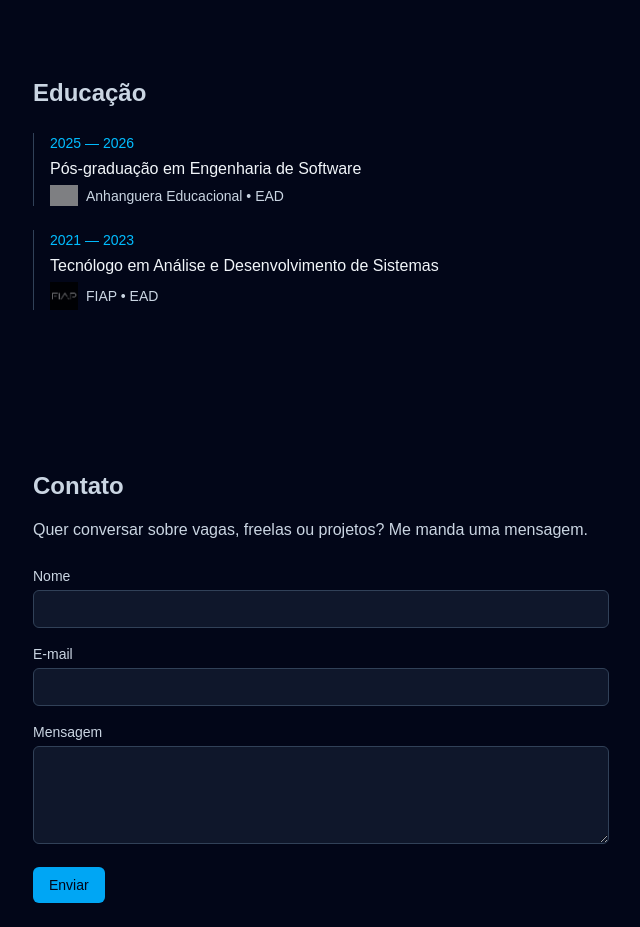
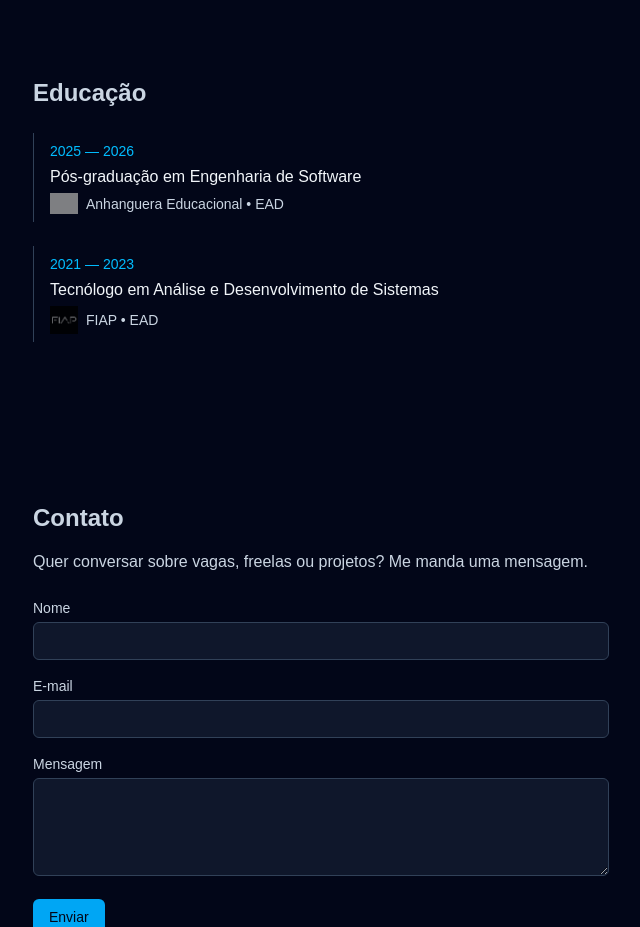
Before and after one commit to ManzanoW/my-portfolio, a Next.js app: page / in a window 1280 px wide. Shown: the part 1820-2747 px from the top of the page, without its empty margins (111-751 px from the left). Built offline with nearby package versions, Linux system fonts and the light colour scheme; grey boxes are pictures that could not be loaded.

Commit message:
feat: added hover effect in education section

```diff
--- a/app/education/Education.tsx
+++ b/app/education/Education.tsx
@@ -9,7 +9,7 @@ export function Education() {
                 {education.map((item) => (
                     <div
                         key={item.degree + item.institution}
-                        className='border-l border-slate-700 pl-4'
+                        className='border-l border-slate-700 py-2 pl-4 transition hover:border-sky-500 hover:bg-slate-900/40 hover:shadow-md hover:shadow-sky-500/20'
                     >
                         <p className='text-sm text-sky-400'>{item.period}</p>
 
```
